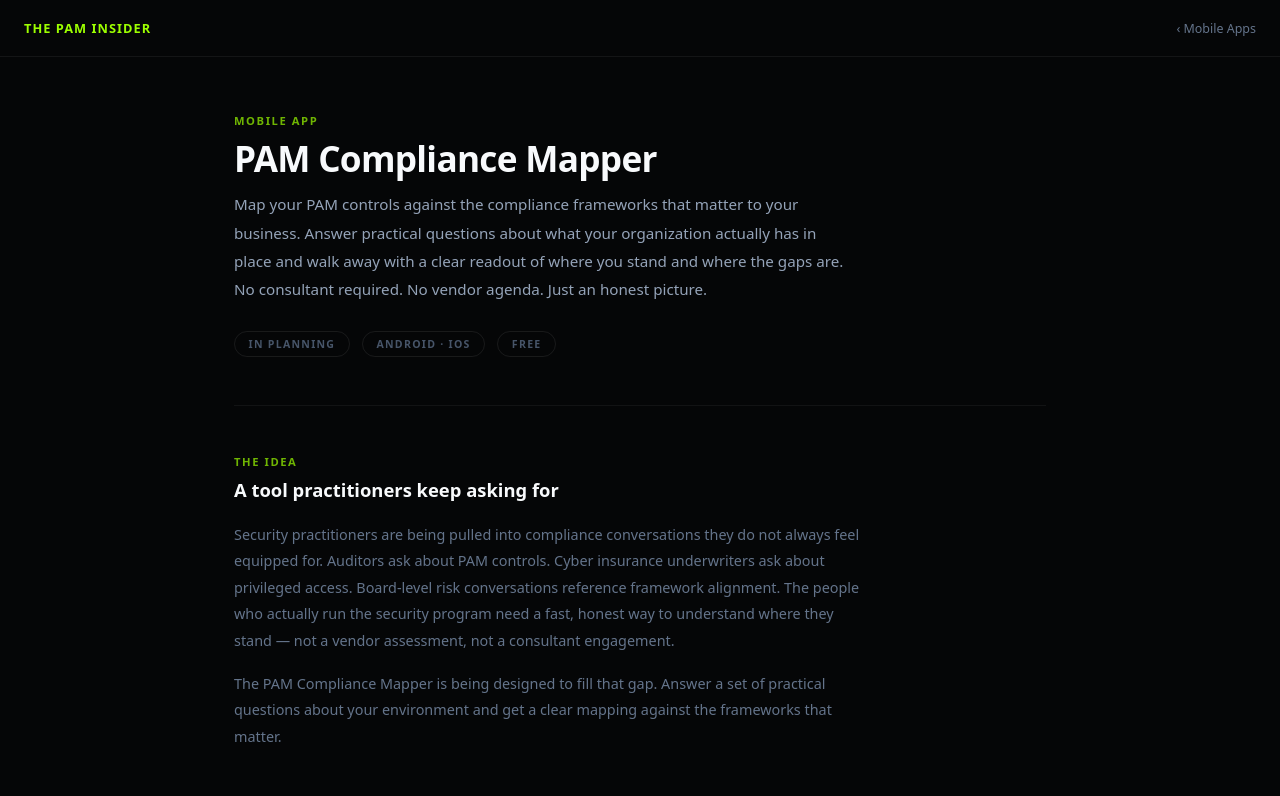
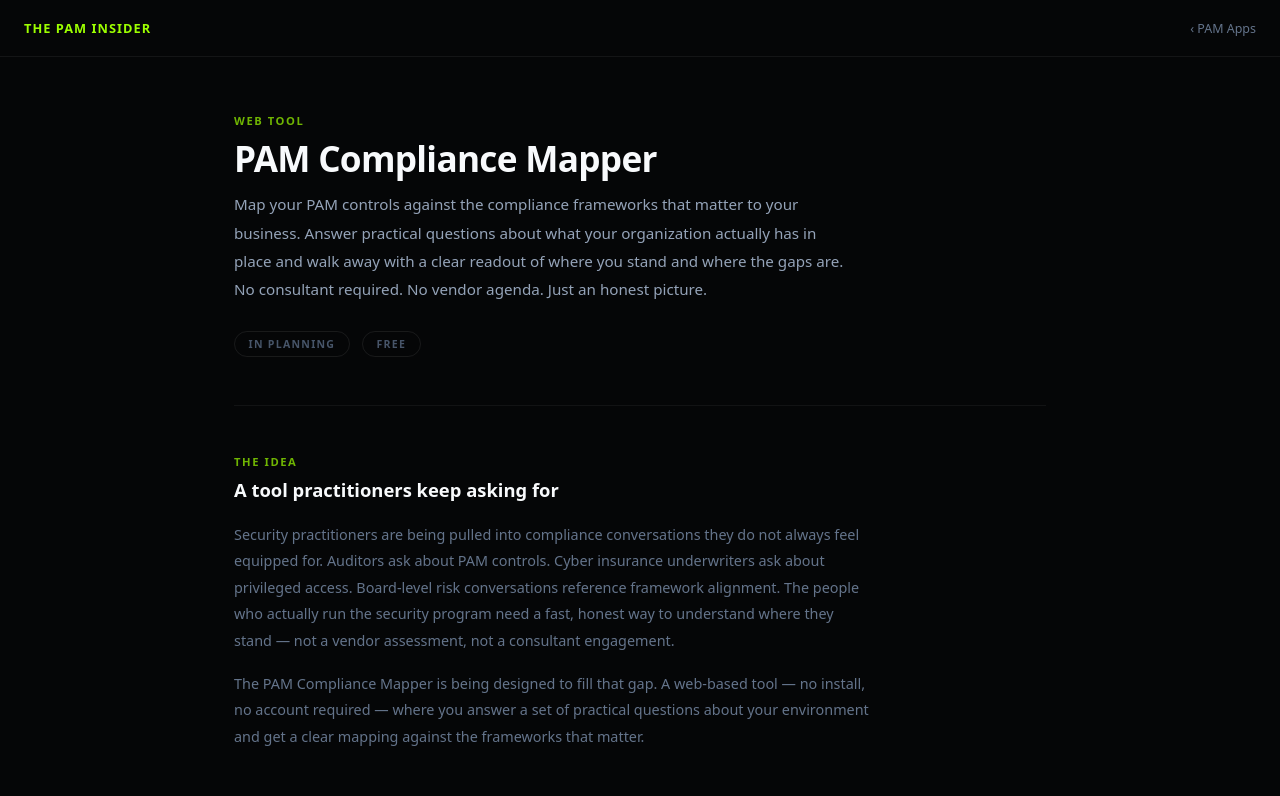
Before and after one commit to ScoutFamilyProducts/thepaminsider, a plain HTML site: page pam-compliance-mapper.html in a window 1280 px wide. Shown: the top 796 px of the page. Drawn offline with Linux system fonts and the light colour scheme.

Commit message:
Update navigation and labels in HTML file

```diff
--- a/pam-compliance-mapper.html
+++ b/pam-compliance-mapper.html
@@ -44,16 +44,16 @@
 <body>
   <nav>
     <a href="/" class="nav-brand">The PAM Insider</a>
-    <a href="/apps" class="nav-back">&#8249; Mobile Apps</a>
+    <a href="/apps" class="nav-back">&#8249; PAM Apps</a>
   </nav>
   <div class="page-wrap">
     <div class="hero">
-      <p class="hero-label">Mobile App</p>
+      <p class="hero-label">Web Tool</p>
       <h1 class="hero-title">PAM Compliance Mapper</h1>
       <p class="hero-sub">Map your PAM controls against the compliance frameworks that matter to your business. Answer practical questions about what your organization actually has in place and walk away with a clear readout of where you stand and where the gaps are. No consultant required. No vendor agenda. Just an honest picture.</p>
       <div class="status-row">
         <span class="pill dim">In Planning</span>
-        <span class="pill dim">Android &middot; iOS</span>
+
         <span class="pill dim">Free</span>
       </div>
     </div>
@@ -61,7 +61,7 @@
       <p class="section-label">The Idea</p>
       <h2 class="section-heading">A tool practitioners keep asking for</h2>
       <p class="body">Security practitioners are being pulled into compliance conversations they do not always feel equipped for. Auditors ask about PAM controls. Cyber insurance underwriters ask about privileged access. Board-level risk conversations reference framework alignment. The people who actually run the security program need a fast, honest way to understand where they stand — not a vendor assessment, not a consultant engagement.</p>
-      <p class="body">The PAM Compliance Mapper is being designed to fill that gap. Answer a set of practical questions about your environment and get a clear mapping against the frameworks that matter.</p>
+      <p class="body">The PAM Compliance Mapper is being designed to fill that gap. A web-based tool — no install, no account required — where you answer a set of practical questions about your environment and get a clear mapping against the frameworks that matter.</p>
     </div>
     <div class="section">
       <p class="section-label">Planned Framework Coverage</p>
@@ -90,7 +90,7 @@
   <footer>
     <span class="footer-copy">&copy; 2026 The PAM Insider llc</span>
     <div class="footer-links">
-      <a href="/apps">Mobile Apps</a>
+      <a href="/apps">PAM Apps</a>
       <a href="/articles">Articles &amp; Thoughts</a>
       <a href="/privacy">Privacy Policy</a>
     </div>
```
